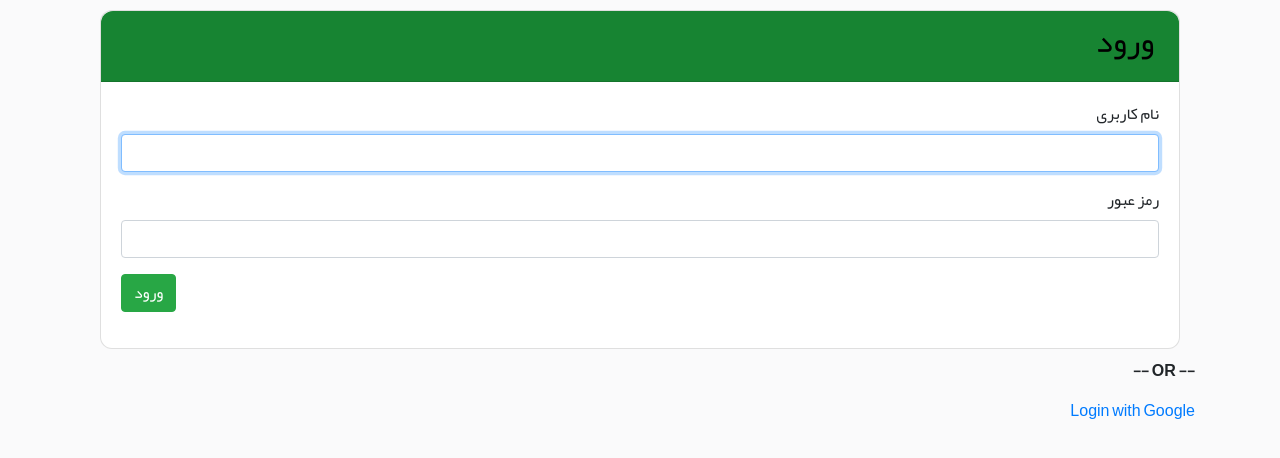
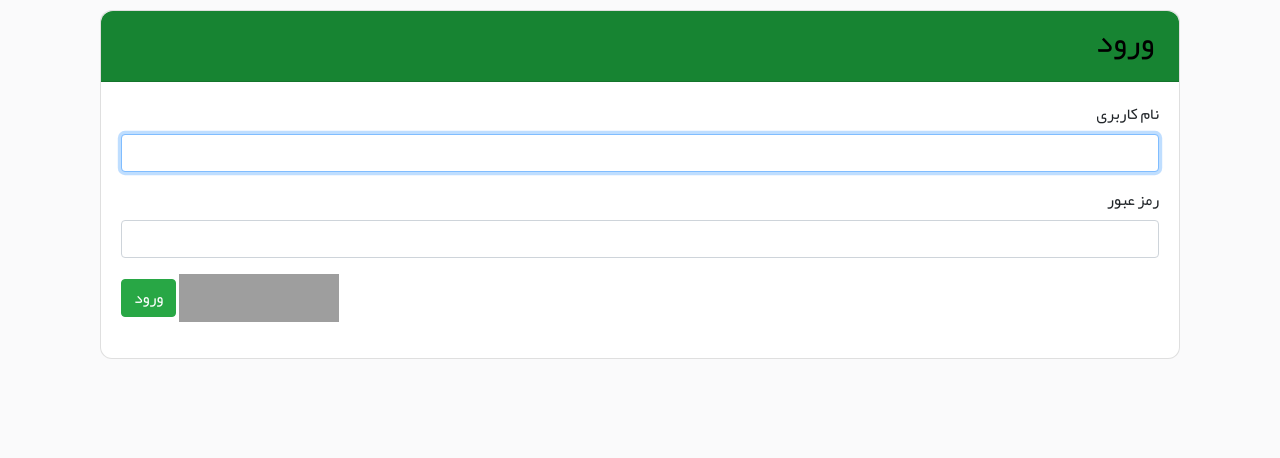
Before and after one commit to mostmand/jike, a Django app: page /accounts/login/ in a window 1280 px wide. Shown: the part 50-508 px from the top of the page. Run offline with Django 3.2, Linux system fonts and the light colour scheme; some libraries are stand-ins or nearby versions; grey boxes are pictures that could not be loaded.

Commit message:
Fix login page ui

```diff
--- a/static/style/css/style.css
+++ b/static/style/css/style.css
@@ -70,3 +70,8 @@ body{
     overflow: hidden;
     background-size: cover;
 }
+
+.sign-in-with-google-button{
+    width: 10rem;
+    height: 3rem;
+}
--- a/templates/registration/login.html
+++ b/templates/registration/login.html
@@ -21,6 +21,9 @@
                         <input class="form-control" type="password" name="password" required id="id_password">
                     </div>
                     <div class="form-group left">
+                        <a href="{% url 'social:begin' 'google-oauth2' %}">
+                            <img class="sign-in-with-google-button" src="/static/style/images/btn_sign_in_google.png" alt="Sign in with google">
+                        </a>
                         <button class="btn btn-success" type="submit">
                             ورود
                         </button>
@@ -30,6 +33,4 @@
         </div>
     </div>
     </div>
-    <p><strong>-- OR --</strong></p>
-  <a href="{% url 'social:begin' 'google-oauth2' %}">Login with Google</a><br>
 {% endblock %}
```
